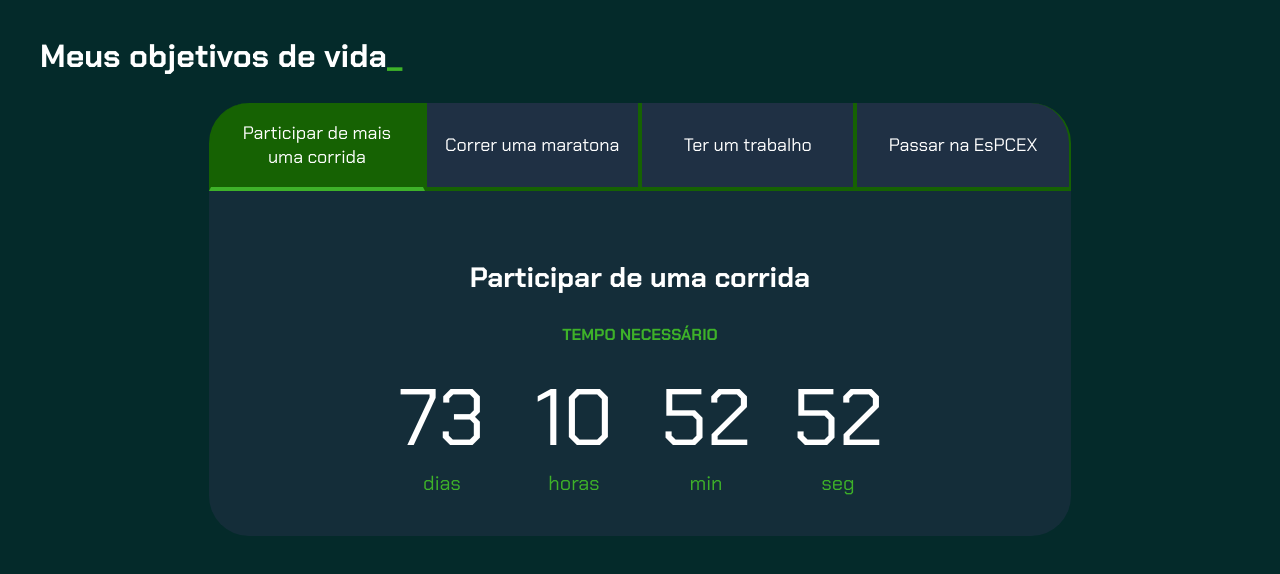
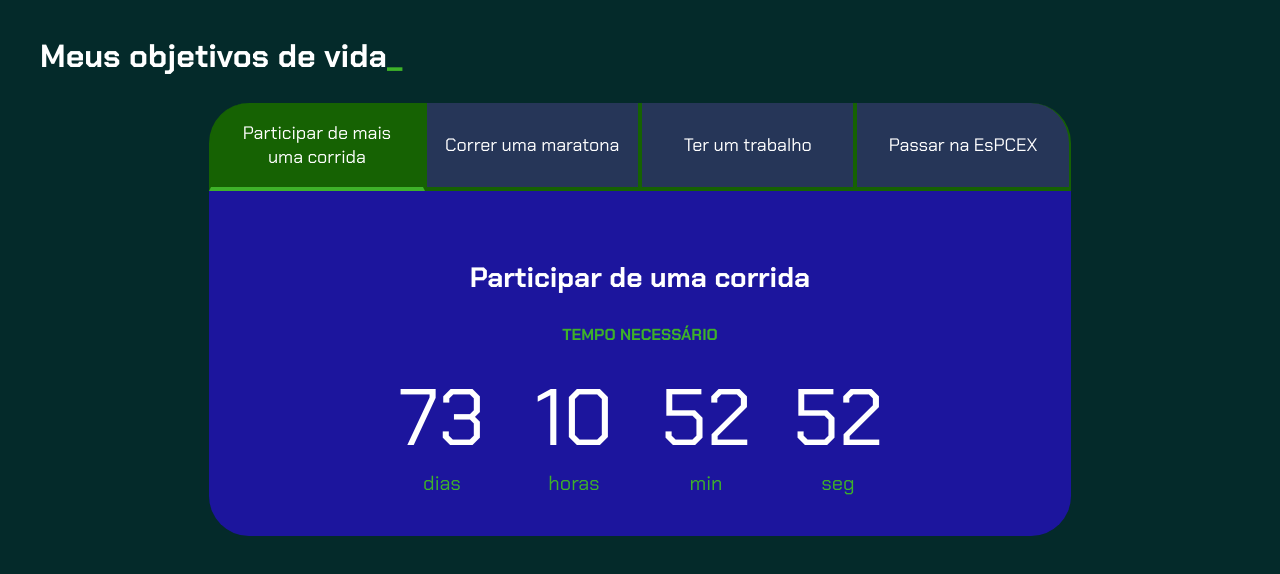
Before and after one commit to tavin7xis/projeto-de-vida, a plain HTML site: page index.html in a window 1280 px wide. Drawn offline with Linux system fonts and the light colour scheme.

Commit message:
rfgueffugvuvu

```diff
--- a/style.css
+++ b/style.css
@@ -5,8 +5,8 @@
     --verde: #3eb229;
     --branco: #FFFFFF;
     --botao-ativo: #166203;
-    --botao-inativo: rgba(58, 55, 94, 0.5);
-    --texto-fundo: rgba(58, 55, 94, 0.3);
+    --botao-inativo: rgba(72, 66, 134, 0.5);
+    --texto-fundo: rgba(32, 19, 170, 0.903);
 }
 
 body {
```
